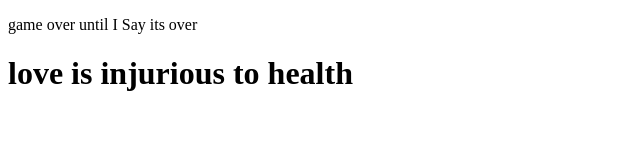
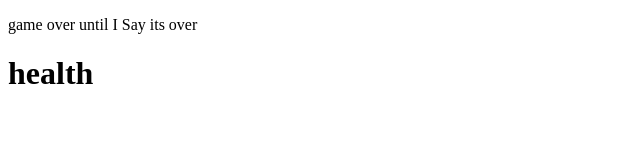
Before and after one commit to karuppu8474/learn---git, a plain HTML site: page index.html in a window 1280 px wide. Shown: the whole page, without its empty margins (0-640 px from the left). Drawn offline with Linux system fonts and the light colour scheme.

Commit message:
index is added

```diff
--- a/index.html
+++ b/index.html
@@ -6,7 +6,7 @@
 </head>
 <body>
     <p>game over until I Say its over</p>
-    <h1>love is injurious to health</h1>
+    <h1>  health</h1>
 
 </body>
 </html>
```
